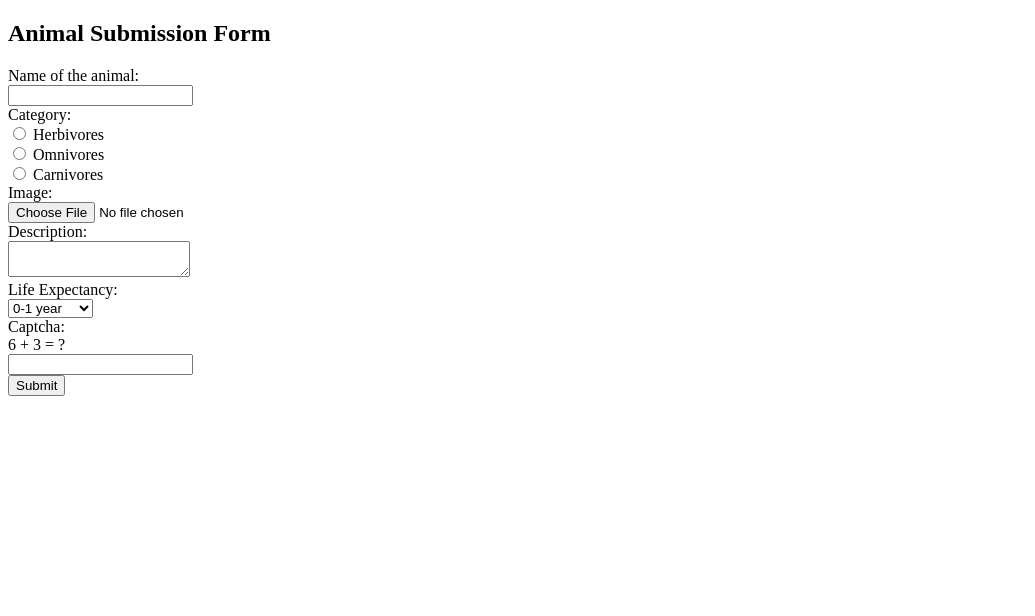
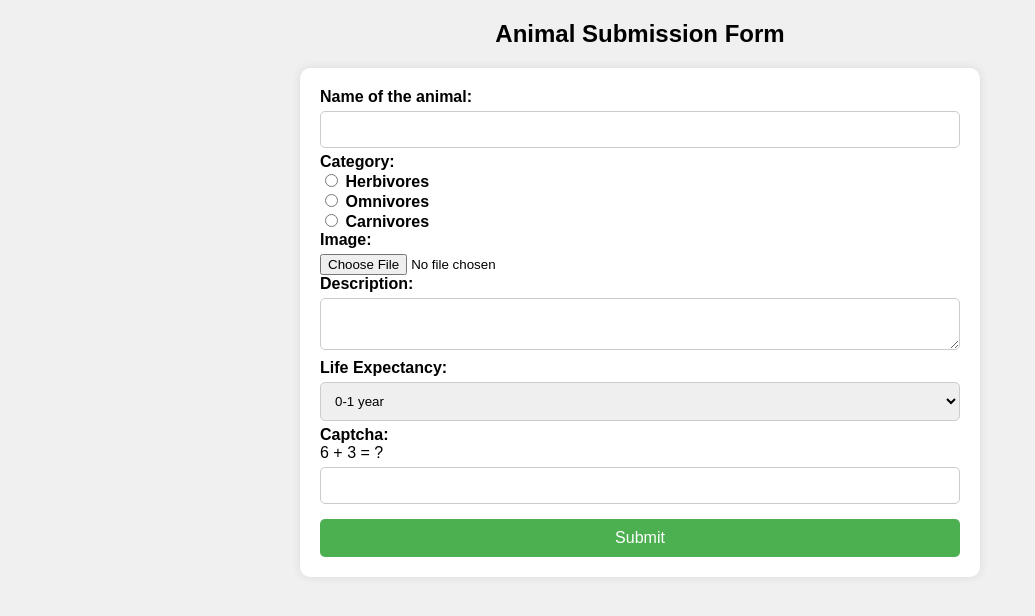
Before and after one commit to Priyankabhore/Project, a PHP site: page /Submission.php in a window 1280 px wide. Shown: the top 616 px of the page, without its empty margins (0-1035 px from the left). Run offline with PHP 8.4, Linux system fonts and the light colour scheme.

Commit message:
Assignment1

```diff
--- a/Submission.php
+++ b/Submission.php
@@ -76,6 +76,78 @@
 <html>
 <head>
     <title>Animal Submission Form</title>
+    <style>
+        body {
+    font-family: Arial, sans-serif;
+    margin: 0;
+    padding: 0;
+    background-color: #f0f0f0;
+}
+
+h2 {
+    text-align: center;
+    margin-top: 20px;
+}
+
+form {
+    width: 50%;
+    margin: 0 auto;
+    background-color: #fff;
+    padding: 20px;
+    border-radius: 10px;
+    box-shadow: 0 0 10px rgba(0, 0, 0, 0.1);
+}
+
+label {
+    font-weight: bold;
+}
+
+input[type="text"],
+textarea,
+select {
+    width: 100%;
+    padding: 10px;
+    margin: 5px 0;
+    border: 1px solid #ccc;
+    border-radius: 5px;
+    box-sizing: border-box;
+}
+
+input[type="file"] {
+    margin-top: 5px;
+}
+
+input[type="submit"] {
+    width: 100%;
+    padding: 10px;
+    margin-top: 10px;
+    background-color: #4CAF50;
+    color: white;
+    border: none;
+    border-radius: 5px;
+    cursor: pointer;
+    font-size: 16px;
+}
+
+input[type="submit"]:hover {
+    background-color: #45a049;
+}
+
+.captcha-container {
+    display: flex;
+    align-items: center;
+}
+
+.captcha-image {
+    margin-right: 10px;
+}
+
+.captcha-input {
+    flex: 1;
+    width: 100%;
+}
+
+    </style>
 
 </head>
 <body>
```
Also changed, not shown: delete.php (deleted, +0 -7 lines), edit.php (deleted, +0 -7 lines), index.php (+141 -3 lines), image/cow.jpg (added).
